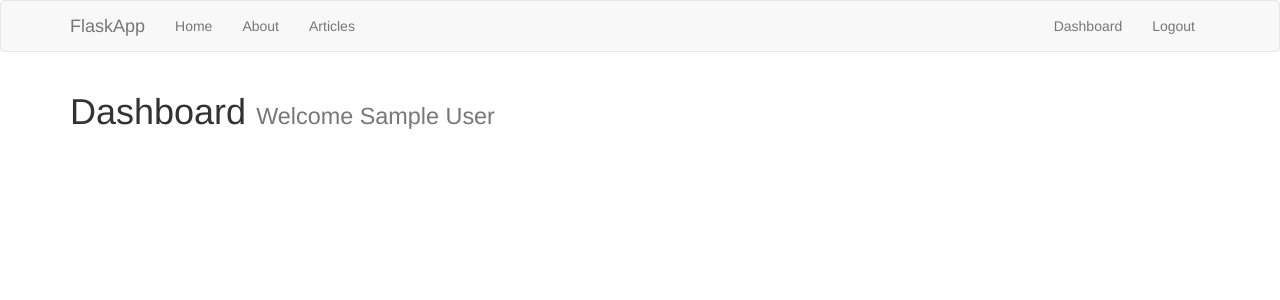
After one commit to robertoshimizu/flaskapp, a Flask app: page /dashboard in a window 1280 px wide. The commit adds this page. Shown: the top 300 px of the page. Run offline with Flask 2, Linux system fonts and the light colour scheme; the visitor is signed in with stand-in values (Sample User, id 1); some libraries are stand-ins or nearby versions.

Commit message:
third commit

```diff
--- a/app.py
+++ b/app.py
@@ -1,4 +1,5 @@
 from flask import Flask, render_template, flash, redirect, url_for, session, request, logging
+from functools import wraps
 from data import Articles
 from flask_mysqldb import MySQL
 from wtforms import Form, StringField, TextAreaField, PasswordField, validators
@@ -18,27 +19,27 @@ mysql = MySQL(app)
 
 Articles = Articles()
 
-
+# Index
 @app.route('/')
 def index():
     return render_template('home.html')
 
-
+# About
 @app.route('/about')
 def about():
     return render_template('about.html')
 
-
+# All articles
 @app.route('/articles')
 def articles():
     return render_template('articles.html', articles=Articles)
 
-
+# Single Article
 @app.route('/article/<string:id>/')
 def article(id):
     return render_template('article.html', id=id)
 
-
+# Register Form Class from WTForms
 class RegisterForm(Form):
     name = StringField('Name', [validators.Length(min=1, max=50)])
     username = StringField('Username', [validators.Length(min=4, max=25)])
@@ -49,7 +50,7 @@ class RegisterForm(Form):
     ])
     confirm = PasswordField('Confirm Password')
 
-
+# User Register
 @app.route('/register', methods=['GET', 'POST'])
 def register():
     form = RegisterForm(request.form)
@@ -78,7 +79,6 @@ def register():
     return render_template('register.html', form=form)
 
 # User Login
-
 @app.route('/login', methods=['GET', 'POST'])
 def login():
     if request.method == 'POST':
@@ -92,22 +92,64 @@ def login():
         # Get user by username
         result = cur.execute("SELECT * FROM users WHERE username = %s",[username])
 
+        # if user found
         if result>0:
             # Get stored hash
             data = cur.fetchone()
             password = data['password']
+            name = data['name']
 
             # Compare passwords
             if sha256_crypt.verify(password_candidate, password):
+                # Passed
                 app.logger.info('PASSWORD MATCHED')
+                session['logged_in'] = True
+                session['username'] = username
+                session['name'] = name
+
+                flash('You are now logged in', 'success')
+                return redirect(url_for('dashboard'))
+
             else:
+                # Not passed
                 app.logger.info('PASSWORD NOT MATCHED')
+                error = 'Invalid password'
+                return render_template('login.html', error=error)
+
+            # close database connection
+            cur.close()
+
+        # if user not found
         else:
             app.logger.info('NO USER')
+            error = 'Username not found'
+            return render_template('login.html', error=error)
 
     return render_template('login.html')
 
+# Check if user is logged_in - Decorator
+def login_required(f):
+    @wraps(f)
+    def decorated_function(*args, **kwargs):
+        if 'logged_in' in session:
+            return f(*args, **kwargs)
+        else:
+            flash('Unauthorized, Please login', 'danger')
+            return redirect(url_for('login'))
+    return decorated_function
 
+# Logout
+@app.route('/logout')
+def logout():
+    session.clear()
+    flash('You are now logged out', 'success')
+    return redirect(url_for('index'))
+
+# Dashboard
+@app.route('/dashboard')
+@login_required # going to check and use a function in decorator above
+def dashboard():
+    return render_template('dashboard.html')
 
 if __name__ == '__main__':
 
--- /dev/null
+++ b/templates/dashboard.html
@@ -0,0 +1,5 @@
+{% extends 'layout.html' %}
+
+{% block body %}
+    <h1>Dashboard <small>Welcome {{ session.name }}</small></h1>
+{% endblock %}
--- a/templates/includes/_messages.html
+++ b/templates/includes/_messages.html
@@ -5,3 +5,11 @@
     {% endfor %}
   {% endif %}
 {% endwith %}
+
+{% if error %}
+  <div class="alert alert-danger">{{error}}</div>
+{% endif %}
+
+{% if mag %}
+  <div class="alert alert-success">{{msg}}</div>
+{% endif %}
--- a/templates/includes/_navbar.html
+++ b/templates/includes/_navbar.html
@@ -16,8 +16,13 @@
           <li><a href="/articles">Articles</a></li>
         </ul>
         <ul class="nav navbar-nav navbar-right">
+          {% if session.logged_in %}
+            <li><a href="/dashboard">Dashboard</a></li>
+            <li><a href="/logout">Logout</a></li>
+          {% else %}
             <li><a href="/register">Register</a></li>
             <li><a href="/login">Login</a></li>
+          {% endif %}
           </ul>
       </div><!--/.nav-collapse -->
     </div>
--- a/templates/login.html
+++ b/templates/login.html
@@ -2,7 +2,7 @@
 
 {% block body %}
 <h1>Login</h1>
-{% include 'includes/_messages.html' %}
+
 <form action="" method="POST">
     <div class="form-group">
         <label>Username</label>
```
